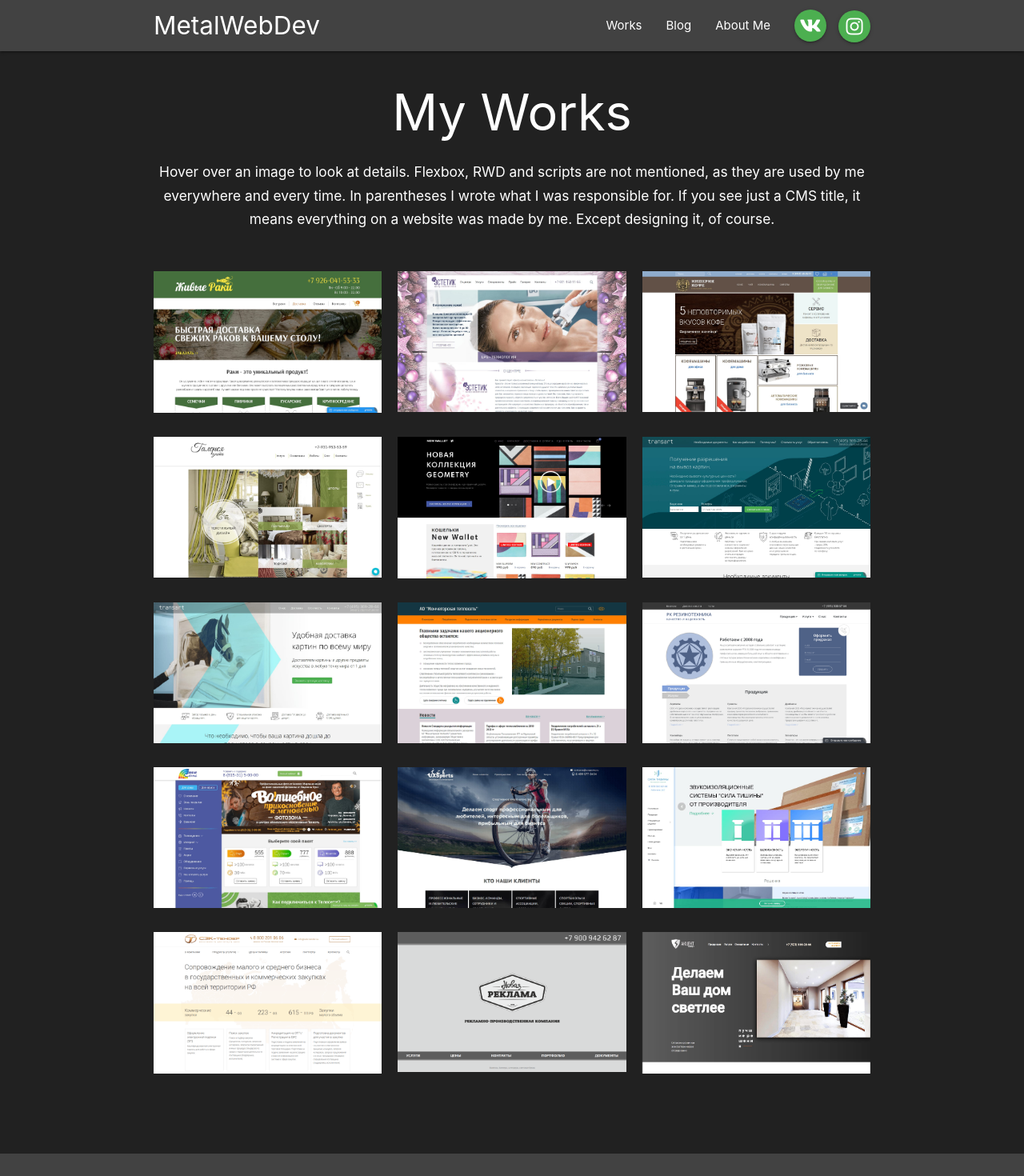
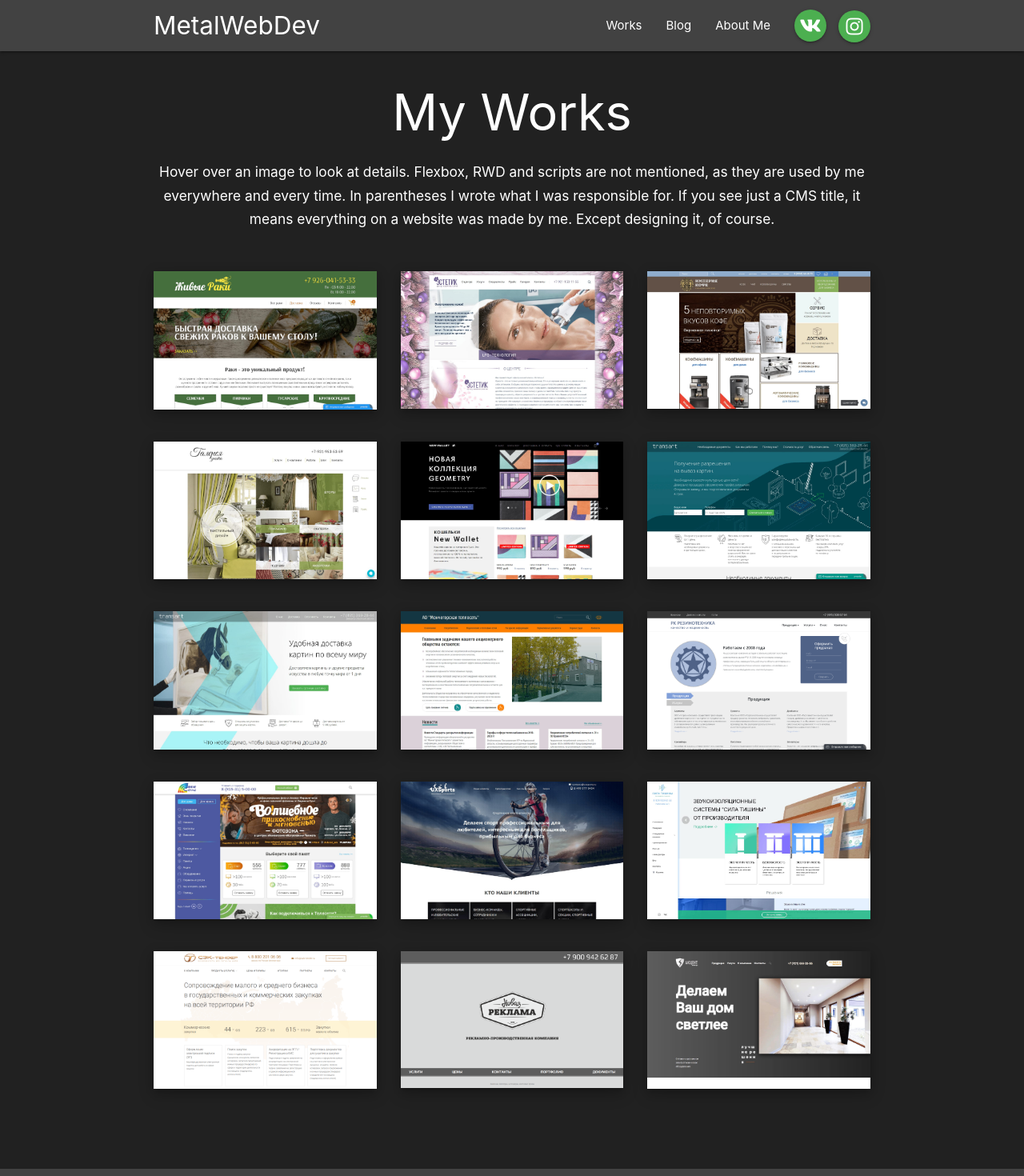
Before and after one commit to lenaryan/my-site-react, a React (Create React App) app: page /works in a window 1280 px wide. Shown: the top 1470 px of the page at 80% size. Built offline with nearby package versions, Linux system fonts and the light colour scheme.

Commit message:
page about me

```diff
--- a/public/index.html
+++ b/public/index.html
@@ -11,7 +11,7 @@
     <link href="https://fonts.googleapis.com/icon?family=Material+Icons" rel="stylesheet">
     <link rel="stylesheet" href="https://cdnjs.cloudflare.com/ajax/libs/materialize/1.0.0/css/materialize.min.css">
 
-    <title>React App</title>
+    <title>MetalWebDev</title>
   </head>
   <body>
     <noscript>
--- a/src/components/pages/Me.js
+++ b/src/components/pages/Me.js
@@ -4,6 +4,24 @@ const Me = () => {
     return (
         <div className="container me">
             <h1 className="center">Hey, I'm Lena!</h1>
+            <div className="text-me">
+                <img class="materialboxed right z-depth-3" alt="Lena Ryan" src={require('../../images/me.jpg')} />
+                <p>My full name is Elena Nichutina, Lena Ryan is a nickname for my art, music and everything at all.</p>
+                <p>I love frontend. I breathe music, especially metal music.</p>
+                <p>At the moment I'm working for a web studio as a web dev on different CMS in Apatity, Murmansk region, Russia.</p>
+                <p>I want to become a frontend React dev so I learn React in my spare time.</p>
+                <p>Also I:</p>
+                <ul>
+                    <li><i class="material-icons light-green-text text-accent-2 left">arrow_forward</i>create CSS-images on Codepen: codepen.io/lenaryan/</li>
+                    <li><i class="material-icons light-green-text text-accent-2 left">arrow_forward</i>can speak Polish (had been living in Warsaw for 15 months)</li>
+                    <li><i class="material-icons light-green-text text-accent-2 left">arrow_forward</i>squat 12x30kg (the number is growing)</li>
+                    <li><i class="material-icons light-green-text text-accent-2 left">arrow_forward</i>growl like a male death metal vocalist</li>
+                    <li><i class="material-icons light-green-text text-accent-2 left">arrow_forward</i>adore watching YouTube tutorials and conference talks</li>
+                    <li><i class="material-icons light-green-text text-accent-2 left">arrow_forward</i>got all my frontend knowledge on YouTube</li>
+                    <li><i class="material-icons light-green-text text-accent-2 left">arrow_forward</i>ride a mini-cruiser in summer and a snowboard in winter</li>
+                    <li><i class="material-icons light-green-text text-accent-2 left">arrow_forward</i>want a corgi puppy</li>
+                </ul>
+            </div>
         </div>
     )
 }
--- a/src/components/pages/Works.js
+++ b/src/components/pages/Works.js
@@ -15,35 +15,35 @@ class Works extends Component {
                 <h1 className="center">My Works</h1>
                 <p className="center">Hover over an image to look at details. Flexbox, RWD and scripts are not mentioned, as they are used by me everywhere and every time. In parentheses I wrote what I was responsible for. If you see just a CMS title, it means everything on a website was made by me. Except designing it, of course.</p>
                 <div className="works-pics">
-                    <img src={require("../../images/site-cancer.jpg")} alt="work one" className="materialboxed"
+                    <img src={require("../../images/site-cancer.jpg")} alt="work one" className="materialboxed z-depth-3"
                         title="zhivojrak.ru - Joomla" />
-                    <img src={require("../../images/site-estetik.jpg")} alt="work two" className="materialboxed"
+                    <img src={require("../../images/site-estetik.jpg")} alt="work two" className="materialboxed z-depth-3"
                         title="estetik51.ru - Joomla (RWD, changed main and some other pages)" />
-                    <img src={require("../../images/site-imkofe.jpg")} alt="work three" className="materialboxed"
+                    <img src={require("../../images/site-imkofe.jpg")} alt="work three" className="materialboxed z-depth-3"
                         title="imkofe.ru - Bitrix (pages, RWD), next devs changed some details and lost the cart icon" />
-                    <img src={require("../../images/site-glu.jpg")} alt="work four" className="materialboxed"
+                    <img src={require("../../images/site-glu.jpg")} alt="work four" className="materialboxed z-depth-3"
                         title="gl-u.ru - Joomla (RWD and some changes)" />
-                    <img src={require("../../images/site-wallet.jpg")} alt="work five" className="materialboxed"
+                    <img src={require("../../images/site-wallet.jpg")} alt="work five" className="materialboxed z-depth-3"
                         title="newwallet.ru - Joomla (RWD, some details and pages, ajax)" />
-                    <img src={require("../../images/site-trans.jpg")} alt="work six" className="materialboxed"
+                    <img src={require("../../images/site-trans.jpg")} alt="work six" className="materialboxed z-depth-3"
                         title="trans-art.ru - WP" />
-                    <img src={require("../../images/site-trans-del.jpg")} alt="work seven" className="materialboxed"
+                    <img src={require("../../images/site-trans-del.jpg")} alt="work seven" className="materialboxed z-depth-3"
                         title="trans-art.ru/delivery - WP" />
-                    <img src={require("../../images/site-mtseti.jpg")} alt="work eight" className="materialboxed"
+                    <img src={require("../../images/site-mtseti.jpg")} alt="work eight" className="materialboxed z-depth-3"
                         title="mtseti.ru - Joomla" />
-                    <img src={require("../../images/site-rezina.png")} alt="work nine" className="materialboxed"
+                    <img src={require("../../images/site-rezina.png")} alt="work nine" className="materialboxed z-depth-3"
                         title="росрезинатехника.рф (pk-rezinotehnika.ru) - Joomla" />
-                    <img src={require("../../images/site-tlset.jpg")} alt="work ten" className="materialboxed"
+                    <img src={require("../../images/site-tlset.jpg")} alt="work ten" className="materialboxed z-depth-3"
                         title="tlset.ru - Birtix, used CSS Grid (everything except horrible looking banners, sticked pages to the sidebar and repeating icons in the sidebar)" />
-                    <img src={require("../../images/site-sport.jpg")} alt="work eleven" className="materialboxed"
+                    <img src={require("../../images/site-sport.jpg")} alt="work eleven" className="materialboxed z-depth-3"
                         title="uxsports.ru - WP, used Parallax" />
-                    <img src={require("../../images/site-sila.jpg")} alt="work twelve" className="materialboxed"
+                    <img src={require("../../images/site-sila.jpg")} alt="work twelve" className="materialboxed z-depth-3"
                         title="sila-tishiny.ru - Bitrix" />
-                    <img src={require("../../images/site-tender.png")} alt="work thirteen" className="materialboxed"
+                    <img src={require("../../images/site-tender.png")} alt="work thirteen" className="materialboxed z-depth-3"
                         title="new.северсайт.рф - MODx" />
-                    <img src={require("../../images/site-reklama.png")} alt="work fourteen" className="materialboxed"
+                    <img src={require("../../images/site-reklama.png")} alt="work fourteen" className="materialboxed z-depth-3"
                         title="adv51.ru - WP (main page, services page)" />
-                    <img src={require("../../images/site-accent.jpg")} alt="work fifteen" className="materialboxed"
+                    <img src={require("../../images/site-accent.jpg")} alt="work fifteen" className="materialboxed z-depth-3"
                         title="accent.северсайт.рф - Bitrix" />
                 </div>
             </div>
--- a/src/index.css
+++ b/src/index.css
@@ -12,5 +12,9 @@ p{margin: 10px 0;}
 .sidenav a.social-mob i{margin-right: 25px;}
 .sidenav a.social-mob:hover{background: none;opacity: 0.7;}
 .sidenav{padding-top: 20%;width: 200px;}
-.works-pics{display: grid;grid-template-columns: repeat(3, 1fr);grid-gap: 30px 20px;margin: 50px 0 100px;}
+.works-pics{display: grid;grid-template-columns: repeat(3, 1fr);grid-gap: 40px 30px;margin: 50px 0 100px;}
 .works-pics img{min-width: 150px;width: 100%;}
+.me .material-icons{position: relative;top:3px;}
+.me li{margin: 5px 0;}
+.me img {width: 30%;margin: 0 0 20px 30px;}
+.text-me{margin-top: 50px;}
```
Also changed, not shown: src/images/me.jpg (added).
